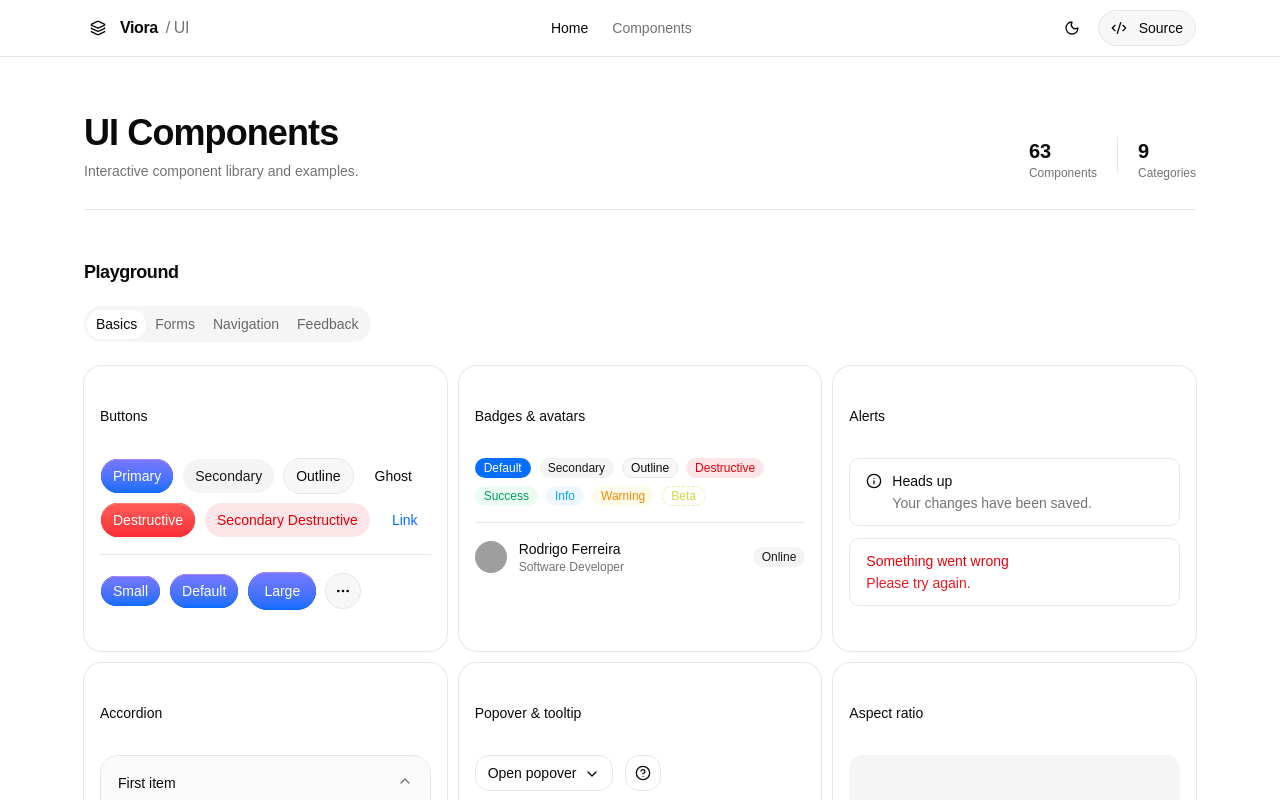
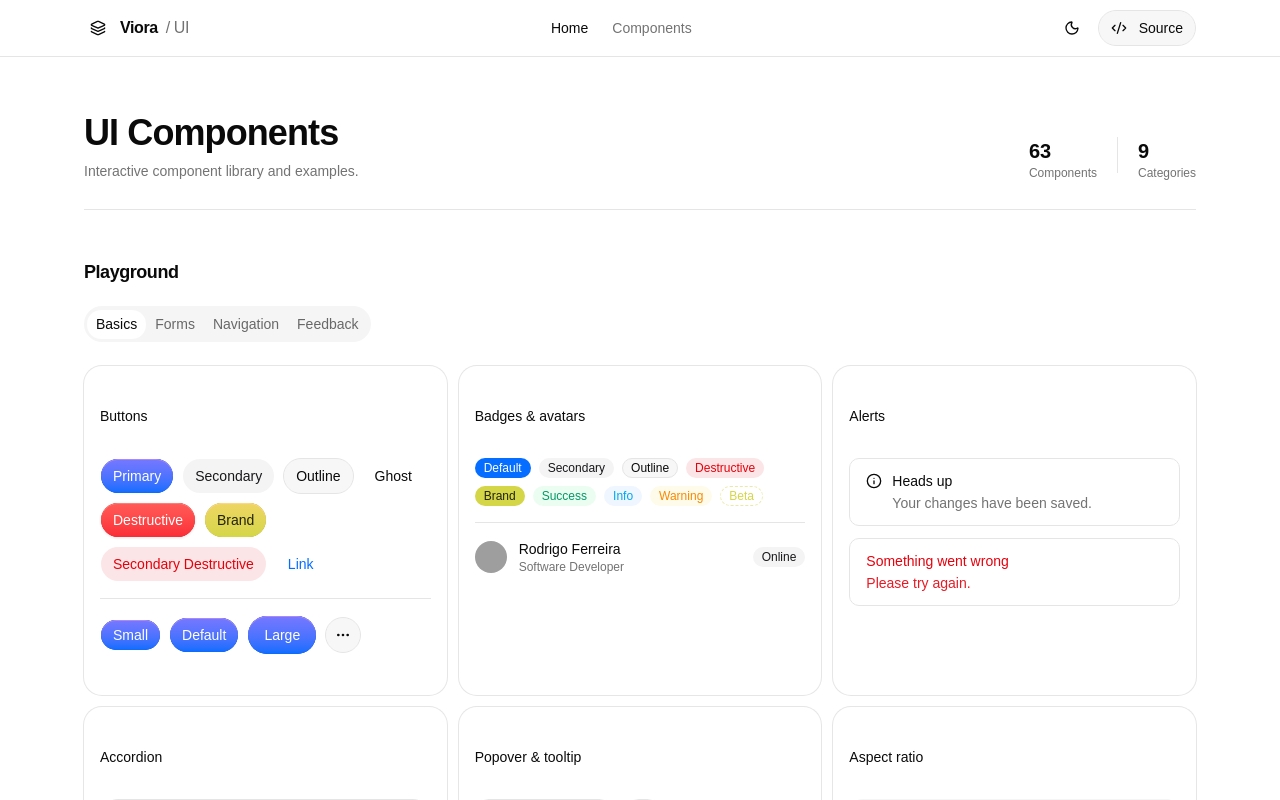
Before and after one commit to rodriaum/viora-template-preview, a React (Vite) app: page / in a window 1280 px wide. Shown: the top 800 px of the page. Built offline with nearby package versions, Linux system fonts and the light colour scheme; grey boxes are pictures that could not be loaded.

Commit message:
Add brand color variant to playground.tsx

```diff
--- a/src/components/playground.tsx
+++ b/src/components/playground.tsx
@@ -142,6 +142,7 @@ export default function Playground() {
                   <Button variant="outline">Outline</Button>
                   <Button variant="ghost">Ghost</Button>
                   <Button variant="destructive">Destructive</Button>
+                  <Button variant="brand">Brand</Button>
                   <Button variant="secondary-destructive">
                     Secondary Destructive
                   </Button>
@@ -168,6 +169,7 @@ export default function Playground() {
                   <Badge variant="secondary">Secondary</Badge>
                   <Badge variant="outline">Outline</Badge>
                   <Badge variant="destructive">Destructive</Badge>
+                  <Badge variant="brand">Brand</Badge>
                   <Badge variant="success">Success</Badge>
                   <Badge variant="info">Info</Badge>
                   <Badge variant="warning">Warning</Badge>
```
